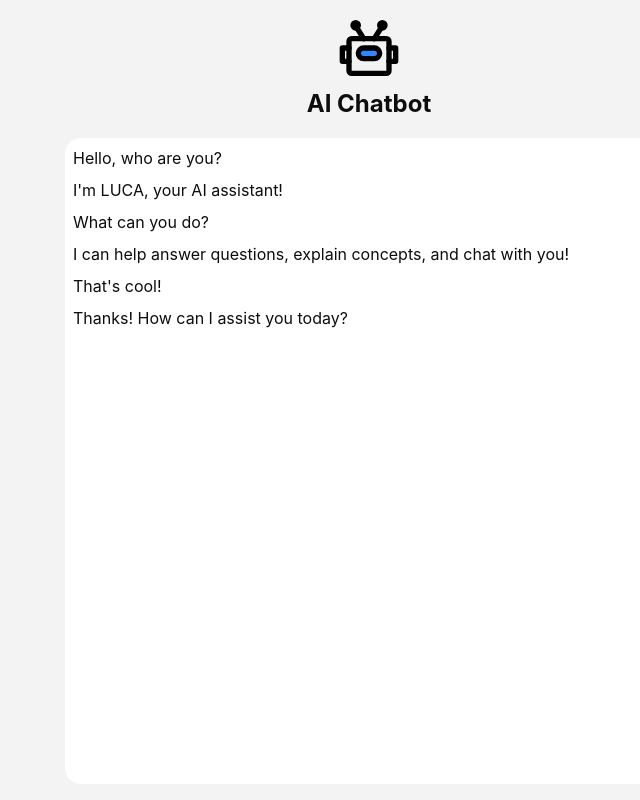
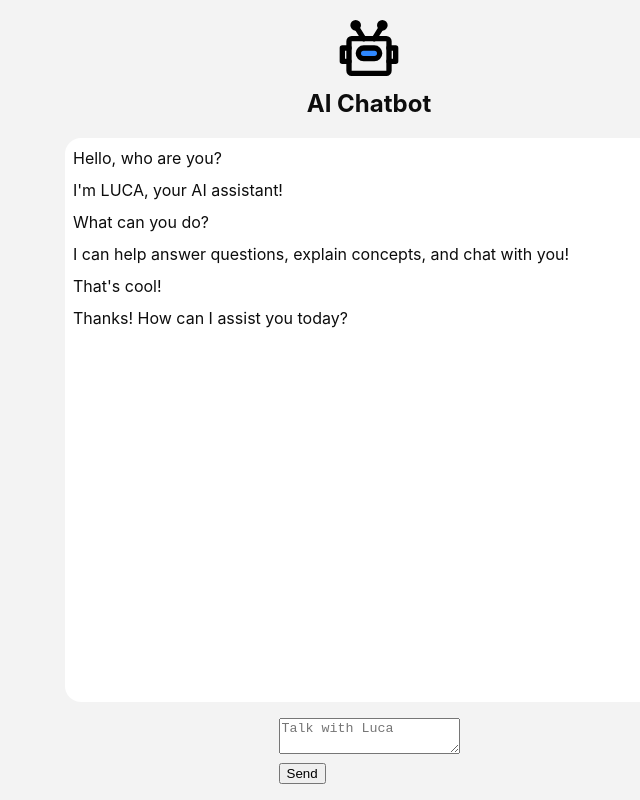
Before and after one commit to WafryAhamed/Luca, a React (Vite) app: page / in a window 1280 px wide. Shown: the whole page, without its empty margins (271-911 px from the left). Built offline with nearby package versions, Linux system fonts and the light colour scheme.

Commit message:
Add .gitignore

```diff
--- a/src/App.jsx
+++ b/src/App.jsx
@@ -1,5 +1,6 @@
 import { useState } from 'react';
 import Chat from './components/Chat/Chat';
+import Controls from './components/Controls/Controls';
 import styles from './App.module.css';
 
 // Define MESSAGES *before* using it
@@ -42,6 +43,7 @@
       <div className={styles.ChatContainer}>
         <Chat messages={messages} />
       </div>
+      <Controls />
     </div>
   );
 }
--- /dev/null
+++ b/src/components/Controls/Controls.jsx
@@ -0,0 +1,11 @@
+export function Controls() {
+  return (
+    <div>
+      <div>
+        <textarea placeholder="Talk with Luca" />
+      </div>
+      <button>Send</button>
+    </div>
+  );
+}
+export default Controls;
```
